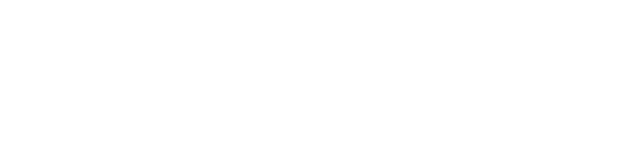
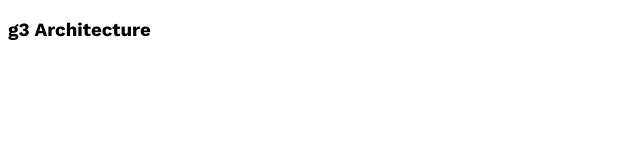
Before and after one commit to jahid516016/g3-architects-website, a plain HTML site: page index.html in a window 1280 px wide. Shown: the whole page, without its empty margins (0-640 px from the left). Drawn offline with nearby package versions, Linux system fonts and the light colour scheme.

Commit message:
added google font

```diff
--- a/index.html
+++ b/index.html
@@ -6,8 +6,15 @@
     <title>Document</title>
     <link rel="stylesheet" href="styels/g3 architects.css">
 </head>
-<body>
-    <header></header>
+<body class="work-sans-fonts" >
+    <header>
+        <nav class="navbar">
+            <h3 class="brand">
+                g3 Architecture
+            </h3>
+
+        </nav>
+    </header>
     <main></main>
     <footer></footer>
 </body>
--- a/styels/g3 architects.css
+++ b/styels/g3 architects.css
@@ -0,0 +1,9 @@
+
+@import url('https://fonts.googleapis.com/css2?family=Work+Sans:ital,wght@0,100..900;1,100..900&display=swap');
+
+.work-sans-fonts {
+  font-family: "Work Sans", sans-serif;
+  font-optical-sizing: auto;
+  font-weight: 400;
+  font-style: normal;
+}
```
